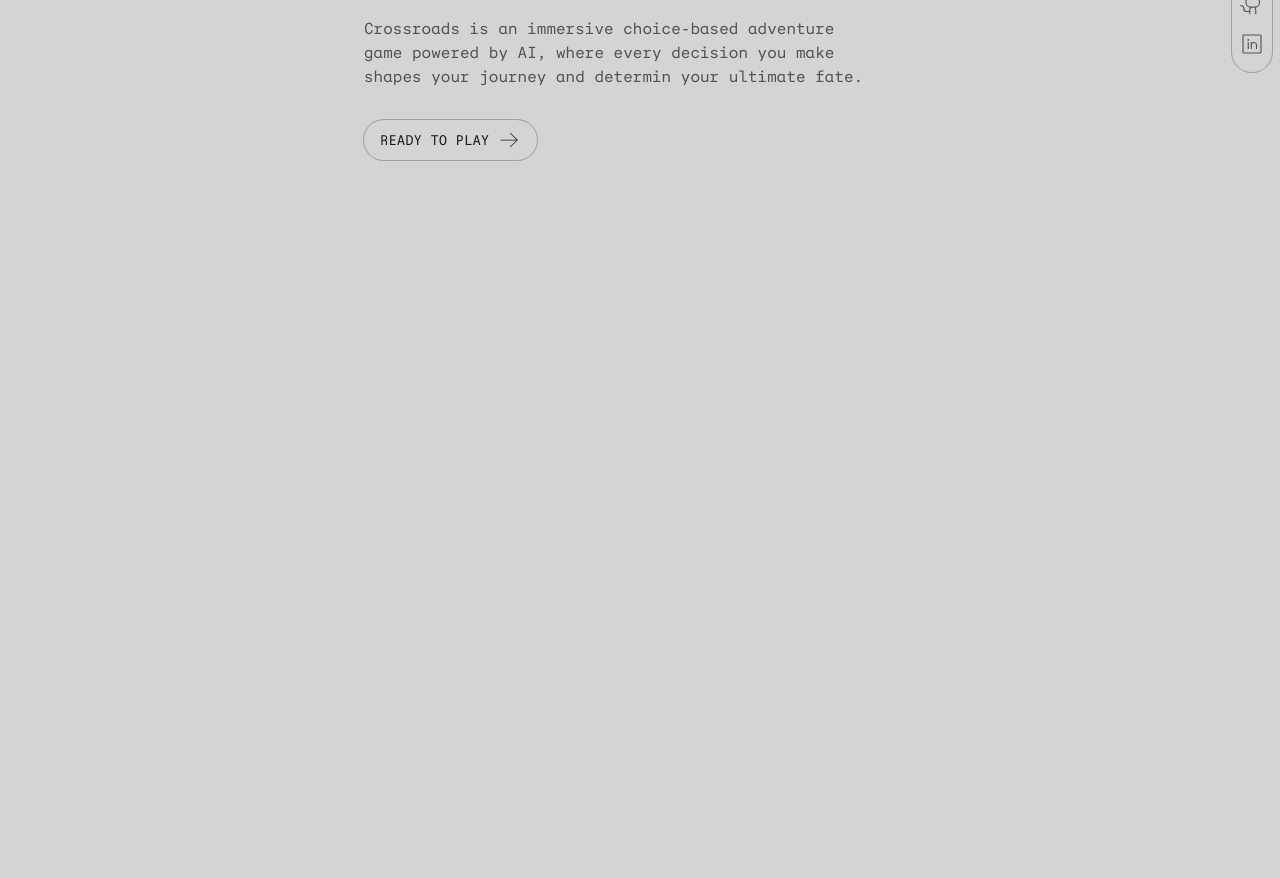
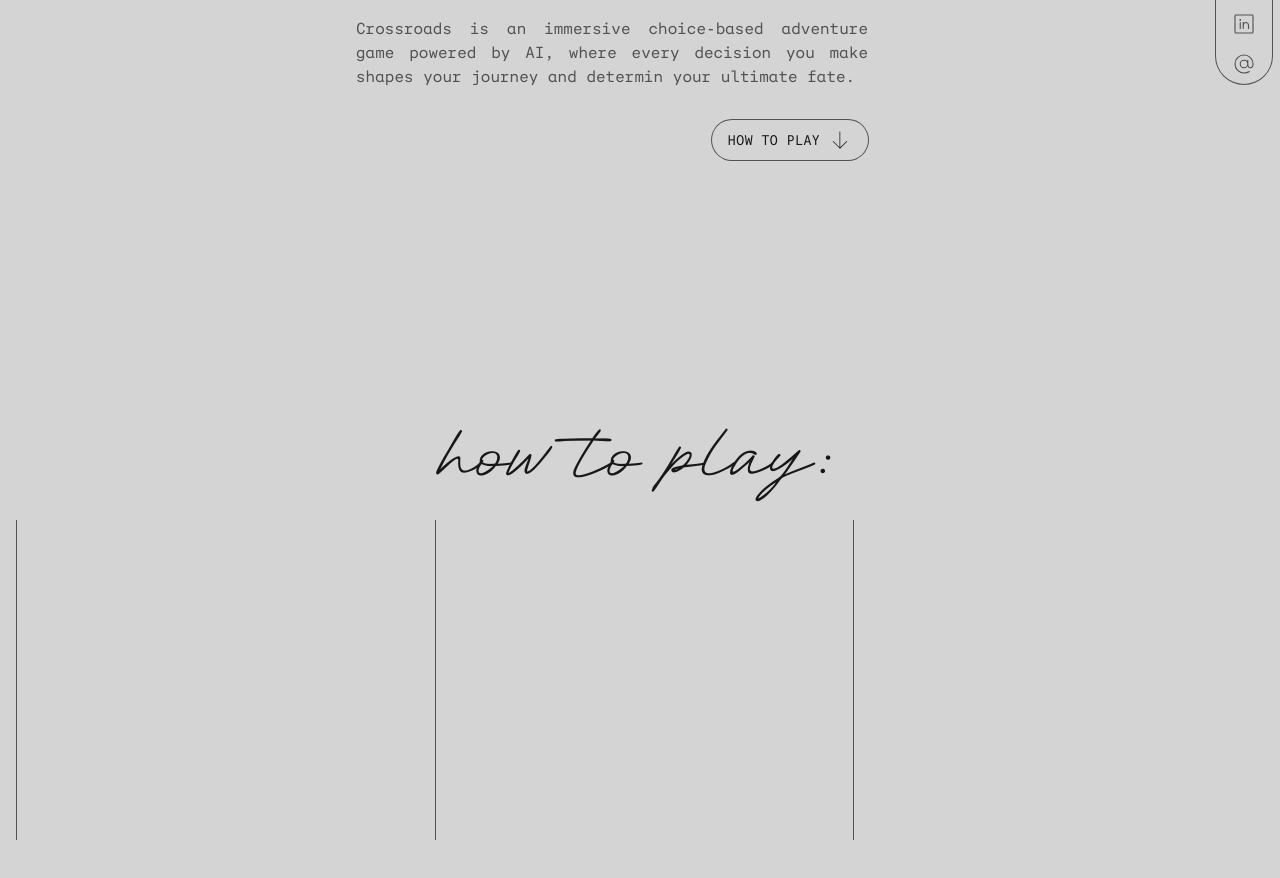
Before and after one commit to deepakrawat31/crossroads, a Next.js app: page / in a window 1280 px wide. Shown: the part 400-1278 px from the top of the page. Before the commit the page ends 800 px from the top, so only its background shows below. Built offline with nearby package versions, Linux system fonts and the light colour scheme; what tailwindcss-motion would draw is missing.

Commit message:
adding how to section

```diff
--- a/src/app/page.tsx
+++ b/src/app/page.tsx
@@ -1,5 +1,11 @@
+import HowToSection from "@/components/HowToSection";
 import MainSection from "@/components/MainSection";
 
 export default function Home() {
-  return <MainSection />;
+  return (
+    <>
+      <MainSection />
+      <HowToSection />
+    </>
+  );
 }
--- a/src/components/Header.tsx
+++ b/src/components/Header.tsx
@@ -1,21 +1,28 @@
-import { FinnTheHuman } from "@phosphor-icons/react/dist/ssr";
+import { ArrowUpRight, FinnTheHuman } from "@phosphor-icons/react/dist/ssr";
 import Link from "next/link";
 
 export default function Header() {
   return (
-    <header className="motion-preset-slide-down-lg flex items-center justify-between gap-4 p-3 motion-ease-spring-snappy">
+    <header className="motion-preset-slide-down-lg sticky top-0 z-50 flex items-center justify-between gap-4 bg-neutral-300 p-3 ring-1 ring-neutral-600/30 motion-ease-spring-snappy">
       <Link
         href={"/"}
-        className="flex items-center gap-0.5 md:hover:motion-preset-shake md:motion-ease-spring-snappy"
+        className="flex items-center gap-1 md:hover:motion-preset-shake md:motion-ease-spring-snappy"
       >
         <FinnTheHuman className="size-6" />
         <span
-          className="font-bold uppercase aria-hidden:hidden md:aria-hidden:inline-flex"
+          className="text-sm font-bold uppercase aria-hidden:hidden md:aria-hidden:inline-flex"
           aria-hidden="true"
         >
           home
         </span>
       </Link>
+      <button className="group flex items-center gap-1 text-sm uppercase">
+        <span>start game</span>
+        <ArrowUpRight
+          className="size-6 md:transition-transform md:duration-500 md:group-hover:rotate-45"
+          weight="thin"
+        />
+      </button>
     </header>
   );
 }
--- /dev/null
+++ b/src/components/HowToSection.tsx
@@ -0,0 +1,35 @@
+"use client";
+import useIntersectionObserver from "../hooks/useIntersectionObserver";
+
+export default function HowToSection() {
+  const [ref, isVisible] = useIntersectionObserver<HTMLDivElement>(
+    {
+      root: null, // Observe the viewport
+      rootMargin: "0px",
+      threshold: 0.5, // Trigger when 50% of the element is visible
+    },
+    true, // Trigger once
+  );
+
+  return (
+    <section
+      className="flex min-h-[calc(100dvh-48px)] flex-col gap-2 p-2"
+      ref={ref}
+    >
+      {isVisible && (
+        <>
+          <div className="motion-preset-slide-up-md flex justify-center motion-delay-200 motion-ease-spring-snappy">
+            <h3 className="font-testimonia text-6xl md:text-8xl">
+              how to play:
+            </h3>
+          </div>
+          <div className="flex flex-1 flex-col gap-2 p-2 md:flex-row">
+            <span className="max-h-80 flex-1 border-l border-neutral-600 md:border-neutral-600/30 md:transition-all md:hover:border-neutral-600"></span>
+            <span className="max-h-80 flex-1 border-l border-neutral-600 md:border-neutral-600/30 md:transition-all md:hover:border-neutral-600"></span>
+            <span className="max-h-80 flex-1 border-l border-neutral-600 md:border-neutral-600/30 md:transition-all md:hover:border-neutral-600"></span>
+          </div>
+        </>
+      )}
+    </section>
+  );
+}
--- a/src/components/MainSection.tsx
+++ b/src/components/MainSection.tsx
@@ -1,5 +1,6 @@
 import {
   ArrowRight,
+  At,
   GithubLogo,
   LinkedinLogo,
 } from "@phosphor-icons/react/dist/ssr";
@@ -13,21 +14,21 @@ export default function MainSection() {
           <h1 className="motion-preset-slide-up-md font-testimonia text-6xl font-normal motion-delay-200 motion-ease-spring-snappy md:text-8xl">
             Crossroads
           </h1>
-          <p className="motion-preset-slide-up-md leading-normal text-neutral-600 motion-delay-500 motion-ease-spring-snappy">
+          <p className="motion-preset-slide-up-md text-justify leading-normal text-neutral-600 motion-delay-500 motion-ease-spring-snappy">
             Crossroads is an immersive choice-based adventure game powered by
             AI, where every decision you make shapes your journey and determin
             your ultimate fate.
           </p>
-          <button className="group motion-preset-slide-up-md flex items-center gap-2 rounded-full px-4 py-2 text-sm uppercase ring-1 ring-neutral-600/40 motion-delay-700 motion-ease-spring-snappy md:transition-all md:hover:ring-neutral-600">
-            <span>ready to play</span>
+          <button className="group motion-preset-slide-up-md flex items-center gap-2 self-end rounded-full px-4 py-2 text-sm uppercase ring-1 ring-neutral-600 motion-delay-700 motion-ease-spring-snappy md:ring-neutral-600/40 md:transition-all md:hover:ring-neutral-600">
+            <span>how to play</span>
             <ArrowRight
-              className="size-6 md:transition-transform md:duration-500 md:group-hover:-rotate-45"
+              className="size-6 rotate-90 md:rotate-0 md:transition-transform md:duration-500 md:group-hover:rotate-90"
               weight="thin"
             />
           </button>
         </span>
       </div>
-      <div className="motion-preset-slide-left-md flex flex-col items-end gap-4 rounded-full p-2 px-2 py-4 ring-1 ring-neutral-600/40 motion-delay-700 motion-ease-spring-snappy md:transition-all md:hover:ring-neutral-600">
+      <div className="motion-preset-slide-left-md flex items-end gap-4 rounded-full px-4 py-2 ring-1 ring-neutral-600 motion-delay-700 motion-ease-spring-snappy md:flex-col md:px-2 md:py-4 md:ring-neutral-600/40 md:transition-all md:hover:ring-neutral-600">
         <Link href={"https://github.com/deepakrawat31"} target="_blank">
           <GithubLogo
             className="size-6 md:text-neutral-600 md:hover:text-neutral-900"
@@ -43,6 +44,12 @@ export default function MainSection() {
             weight="light"
           />
         </Link>
+        <Link href={"/"}>
+          <At
+            className="size-6 md:text-neutral-600 md:hover:text-neutral-900"
+            weight="light"
+          />
+        </Link>
       </div>
     </main>
   );
--- /dev/null
+++ b/src/hooks/useIntersectionObserver.ts
@@ -0,0 +1,33 @@
+import { useEffect, useRef, useState } from "react";
+
+type Options = IntersectionObserverInit;
+
+function useIntersectionObserver<T extends HTMLElement>(
+  options: Options,
+  triggerOnce: boolean = true, // Optional parameter to trigger only once
+): [React.RefObject<T>, boolean] {
+  const [isIntersecting, setIsIntersecting] = useState(false);
+  const ref = useRef<T>(null);
+
+  useEffect(() => {
+    const observer = new IntersectionObserver(([entry], obs) => {
+      if (entry.isIntersecting) {
+        setIsIntersecting(true);
+
+        if (triggerOnce && ref.current) {
+          obs.unobserve(ref.current); // Stop observing after the first trigger
+        }
+      }
+    }, options);
+
+    if (ref.current) observer.observe(ref.current);
+
+    return () => {
+      if (ref.current) observer.unobserve(ref.current);
+    };
+  }, [options, triggerOnce]);
+
+  return [ref, isIntersecting];
+}
+
+export default useIntersectionObserver;
```
